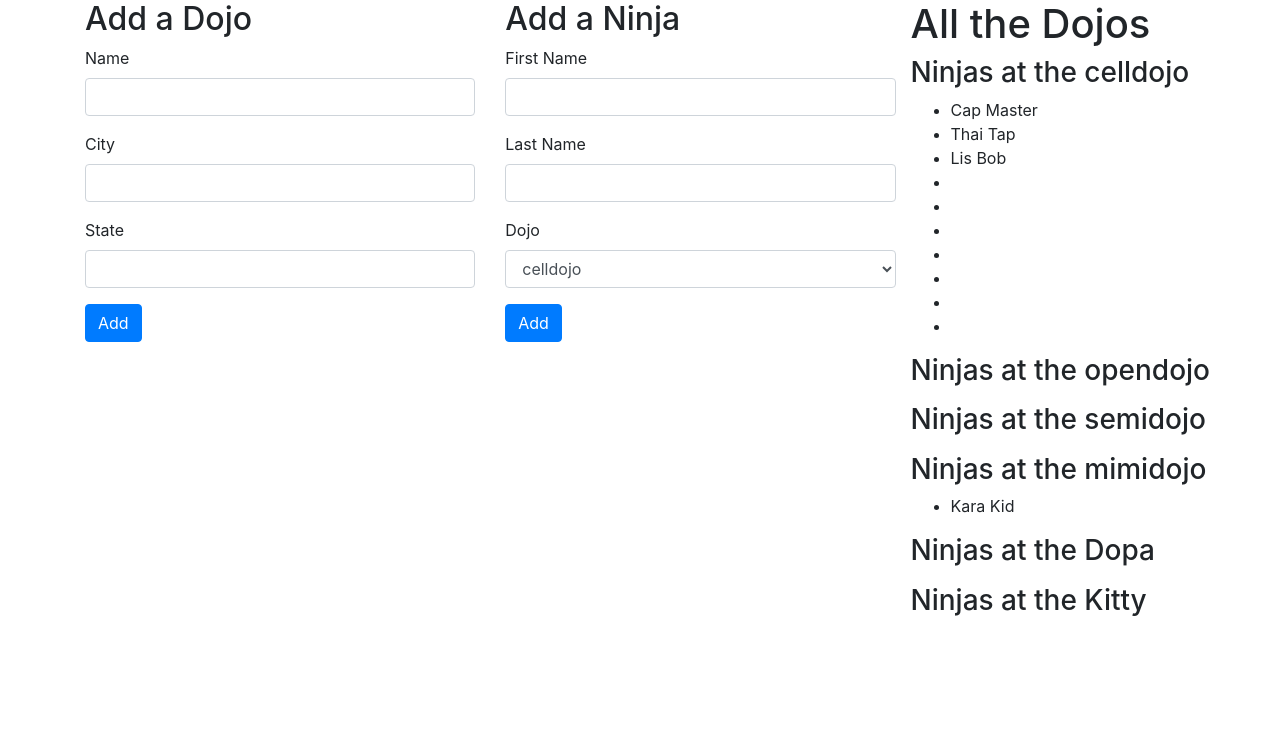
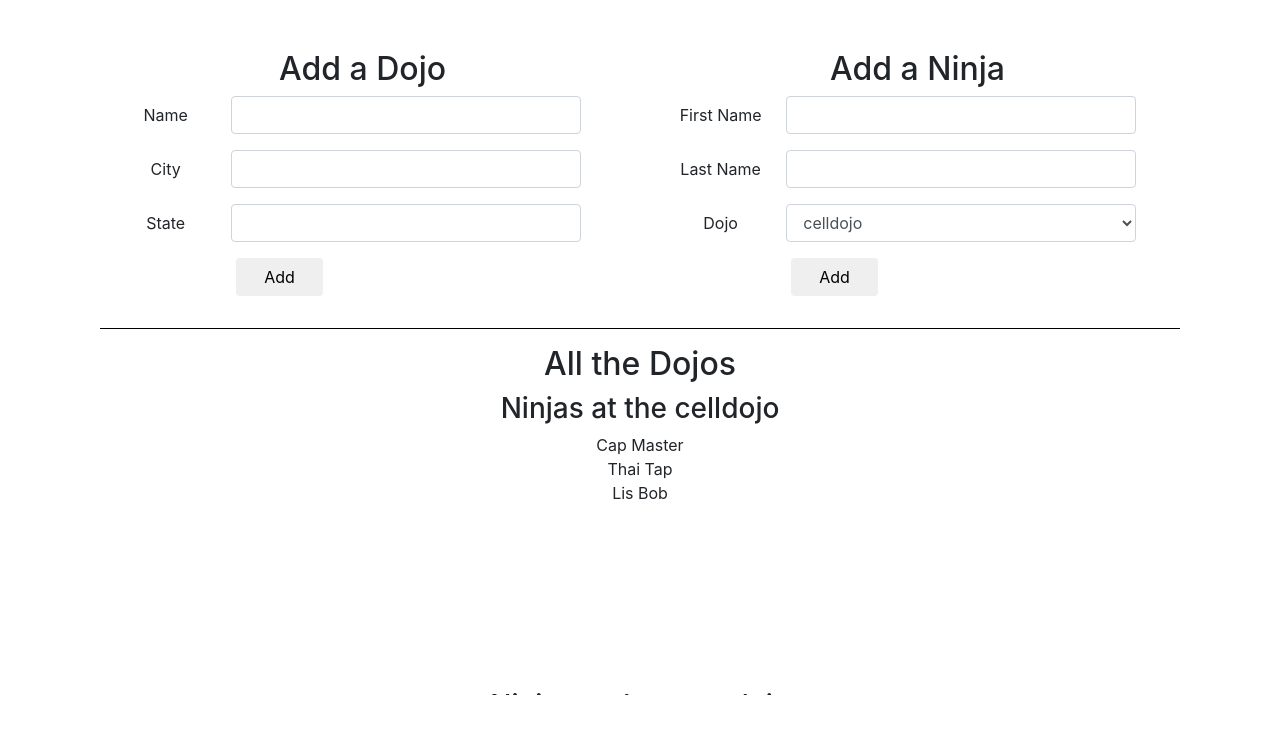
Before and after one commit to LilianBob/dojo_ninjas_proj, a Django app: page / in a window 1280 px wide. Shown: the top 734 px of the page. Run offline with Django 3.2, Linux system fonts and the light colour scheme; data comes from the database, SQL or seed files in the repository; both versions use the stored data as it was after the commit; some libraries are stand-ins or nearby versions.

Commit message:
added styling

```diff
--- /dev/null
+++ b/dojo_ninjas_app/static/styles.css
@@ -0,0 +1,30 @@
+*{
+    margin:0;
+    padding:0;
+}
+.container{
+    padding:30px;
+    margin-top: 20px;
+}
+.row{
+display: block;
+}
+#dojoNinjas{
+    display:flex;
+    justify-content: center;
+}
+#output{
+    display: block;
+    height: 350px;
+    margin:auto;
+    overflow-y: scroll;
+}
+hr{
+    background-color: black;
+}
+h2, h3, ul, li{
+    text-align: center;
+}
+ul li{
+    text-decoration-style: dashed;
+}
--- a/dojo_ninjas_app/templates/index.html
+++ b/dojo_ninjas_app/templates/index.html
@@ -4,7 +4,7 @@
         <meta charset="UTF-8">
         <meta http-equiv="X-UA-Compatible" content="IE=edge">
         <meta name="viewport" content="width=device-width, initial-scale=1.0">
-        <title>Users with Templates</title>
+        <title>Dojos and Ninjas</title>
         <link rel="stylesheet" href="https://maxcdn.bootstrapcdn.com/bootstrap/4.0.0/css/bootstrap.min.css" integrity="sha384-Gn5384xqQ1aoWXA+058RXPxPg6fy4IWvTNh0E263XmFcJlSAwiGgFAW/dAiS6JXm" crossorigin="anonymous">
         {% load static %}
         <link rel="stylesheet" href="{% static 'styles.css' %}">
@@ -16,48 +16,54 @@
                     <h2>Add a Dojo</h2>
                     <form action="/add_dojo" method="POST">
                         {% csrf_token %}
-                        <div class="form-group">
-                            <label for="name">Name</label>
-                            <input type="text" name="name" id="name" class="form-control">
+                        <div class="form-group form-inline">
+                            <label for="name" class="col-3">Name</label>
+                            <input type="text" name="name" id="name" class="form-control col-8">
+                        </div>
+                        <div class="form-group form-inline">
+                            <label for="city" class="col-3">City</label>
+                            <input type="text" name="city" id="city" class="form-control col-8">
+                        </div>
+                        <div class="form-group form-inline">
+                            <label for="state" class="col-3">State</label>
+                            <input type="text" name="state" id="state" class="form-control col-8">
                         </div>
                         <div class="form-group">
-                            <label for="city">City</label>
-                            <input type="text" name="city" id="city" class="form-control">
+                            <label for="Add" class="col-3"></label>
+                            <button class="btn btn-default col-2">Add</button>
                         </div>
-                        <div class="form-group">
-                            <label for="state">State</label>
-                            <input type="text" name="state" id="state" class="form-control">
-                        </div>
-                        <button class="btn btn-primary">Add</button>
                     </form>
                 </div>
                 <div class="col">
                     <h2>Add a Ninja</h2>
                     <form action="/add_ninja" method="POST">
                         {% csrf_token %}
-                        <div class="form-group">
-                            <label for="first_name">First Name</label>
-                            <input type="text" name="first_name" id="first_name" class="form-control">
+                        <div class="form-group form-inline">
+                            <label for="first_name" class="col-3">First Name</label>
+                            <input type="text" name="first_name" id="first_name" class="form-control col-8">
                         </div>
-                        <div class="form-group">
-                            <label for="last_name">Last Name</label>
-                            <input type="text" name="last_name" id="last_name" class="form-control">
+                        <div class="form-group form-inline">
+                            <label for="last_name" class="col-3">Last Name</label>
+                            <input type="text" name="last_name" id="last_name" class="form-control col-8">
                         </div>
-                        <div class="form-group">
-                            <label for="dojo">Dojo</label>
-                            <select name="dojo" id="dojo" class="form-control">
+                        <div class="form-group form-inline">
+                            <label for="dojo" class="col-3">Dojo</label>
+                            <select name="dojo" id="dojo" class="form-control col-8">
                             {% for dojo in dojos %}
                                 <option value="{{ dojo.id }}">{{ dojo.name }}</option>
                             {% endfor %}
                             </select>
                         </div>
-                        <button class="btn btn-primary">Add</button>
+                        <div class="form-group">
+                            <label for="Add" class="col-3"></label>
+                            <button class="btn btn-default col-2">Add</button>
+                        </div>
                     </form>
+                </div>
             </div>
         <hr>
             <div class="row" id="output">
-                    <div class="col">
-                        <h1>All the Dojos</h1>
+                <h2>All the Dojos</h2>
                 {% for dojo in dojos %}
                     <h3>Ninjas at the {{ dojo.name }}</h3>
                     <ul>
@@ -68,8 +74,6 @@
                 {% endfor %}
             </div>
         </div>
-            </div>
-        </div>
         <script src="https://ajax.googleapis.com/ajax/libs/jquery/3.5.1/jquery.min.js"></script>
         <script src="https://code.jquery.com/jquery-3.2.1.slim.min.js" integrity="sha384-KJ3o2DKtIkvYIK3UENzmM7KCkRr/rE9/Qpg6aAZGJwFDMVNA/GpGFF93hXpG5KkN" crossorigin="anonymous"></script>
         <script src="https://cdnjs.cloudflare.com/ajax/libs/popper.js/1.12.9/umd/popper.min.js" integrity="sha384-ApNbgh9B+Y1QKtv3Rn7W3mgPxhU9K/ScQsAP7hUibX39j7fakFPskvXusvfa0b4Q" crossorigin="anonymous"></script>
--- a/dojo_ninjas_app/urls.py
+++ b/dojo_ninjas_app/urls.py
@@ -3,5 +3,5 @@ from . import views
 urlpatterns = [
     path('', views.index),
     path('add_dojo', views.add_dojo),
-    path('add_Ninja', views.add_ninja)
+    path('add_ninja', views.add_ninja)
 ]
```
Also changed, not shown: db.sqlite3. Lines whose indentation alone changed are shown as unchanged.
